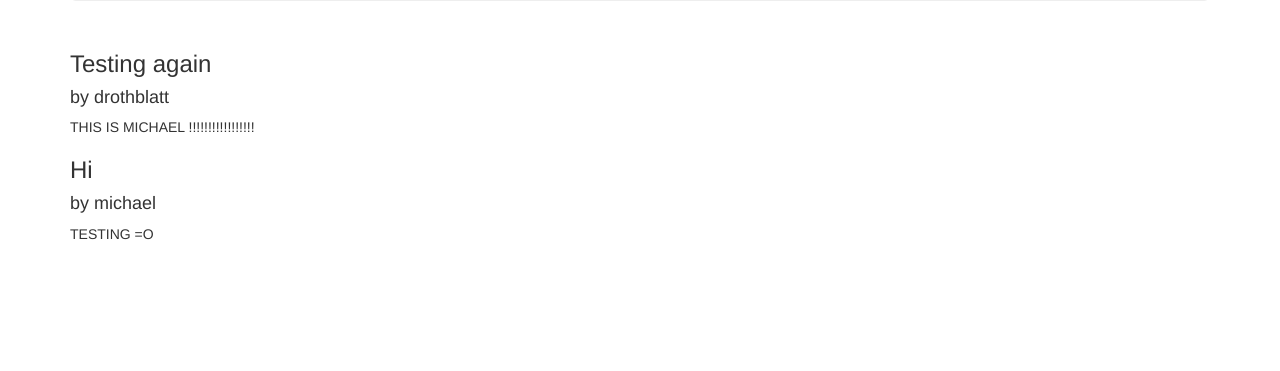
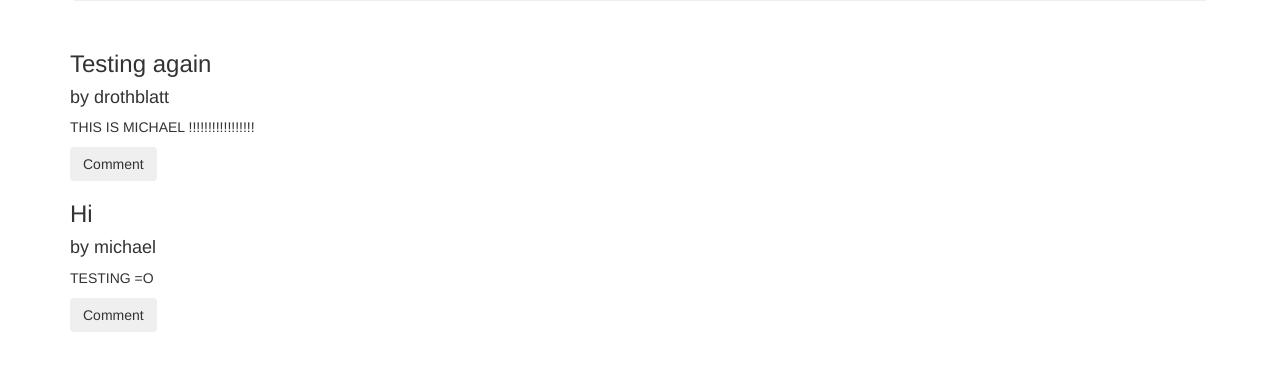
Before and after one commit to psydeolite/bloginator, a Flask app: page / in a window 1280 px wide. Shown: the part 228-599 px from the top of the page. Run offline with Flask 2, Linux system fonts and the light colour scheme; data comes from the database, SQL or seed files in the repository; data that the repository does not hold is empty; some libraries are stand-ins or nearby versions.

Commit message:
comments

```diff
--- a/app.py
+++ b/app.py
@@ -42,9 +42,10 @@ def home():
             return redirect(url_for("logout"))
         elif button == "write_post":
             return redirect(url_for("create_post"))
-
         elif button == "create_account":
             return redirect(url_for("create_account"))
+        elif button == "comment":
+            return redirect(url_for("create_comment"))
 
 
 
@@ -102,7 +103,6 @@ def create_post():
 
 @app.route("/create/account", methods=["GET","POST"])
 @app.route("/create/account/", methods=["GET","POST"])
-
 def create_account():
         if 'username' in session:
             return "<h1> You are already signed in </h1>"
@@ -138,7 +138,28 @@ def create_account():
                         session['username'] = uname
                     return redirect(url_for("home"))
 
+@app.route("/create/comment", methods=["GET","POST"])
+@app.route("/create/comment/", methods=["GET","POST"])
+def create_comment():
+    if 'username' not in session:
+        return """<h2> You must login in to write a comment. </h2> <br><hr><br><a href = "/login">Login Here</a>"""
+    else:
+        if request.method == "GET":
+            return render_template("comment_post.html")
+        else:
+            ptitle = request.form['title']
+            body = request.form['body']
+            button = request.form['button']
 
+            if button == "Cancel":
+                return render_template('comment_post.html')
+            elif title == "" or body == "":
+                err = "Error: Title and Body must have text."
+                return render_template("write_post.html", err = err)
+            else:
+                aname = session['username']
+                data_david.add_post(body,ptitle,aname)
+                return redirect(url_for("home"))
 
 @app.route("/blog")
 @app.route("/blog/")
--- a/templates/home.html
+++ b/templates/home.html
@@ -33,6 +33,10 @@
     <h4> by {{entry[1]}} </h4>
     <p>
         {{entry[0]}}
+	<br>
+	<form method = "POST">
+	  <button name = "button" type="submit" class="btn" value="comment">Comment</button>
+	</form>
     </p>
     <p>
        {% for comment in comments %}
```
Also changed, not shown: templates/comment_post.html (added, +32 -0 lines).
